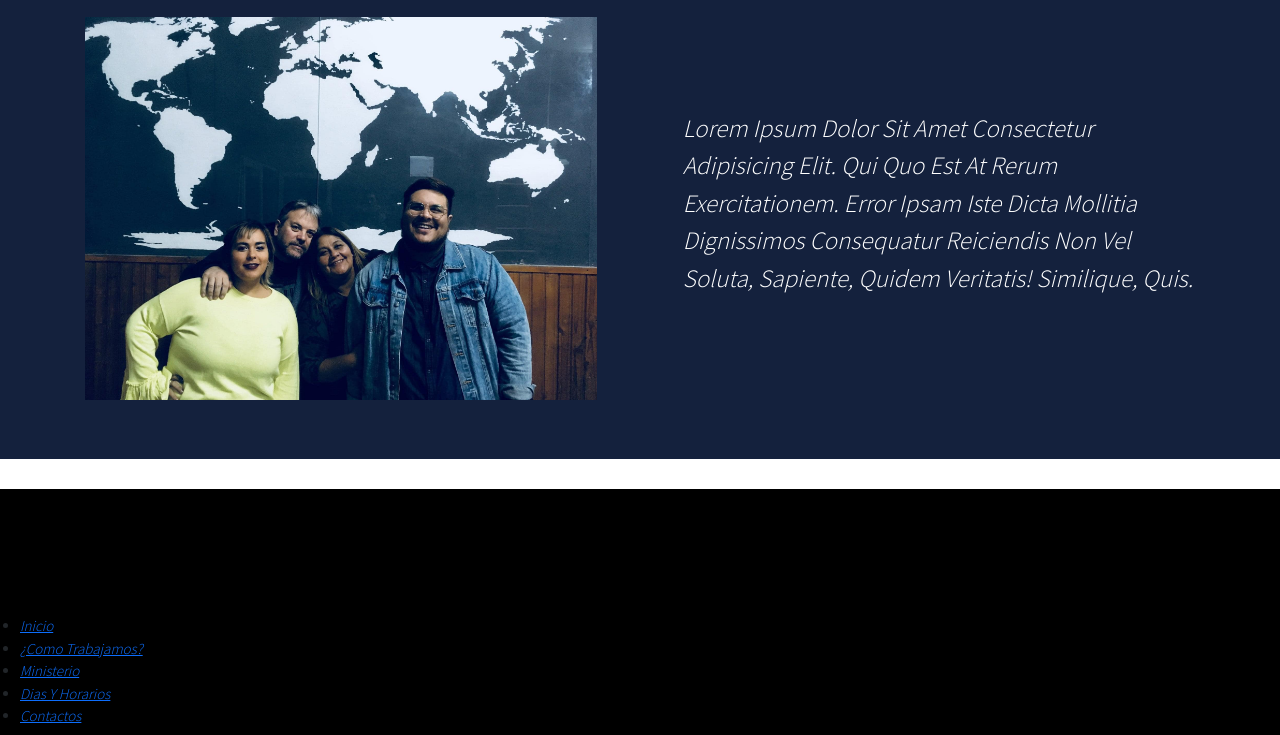
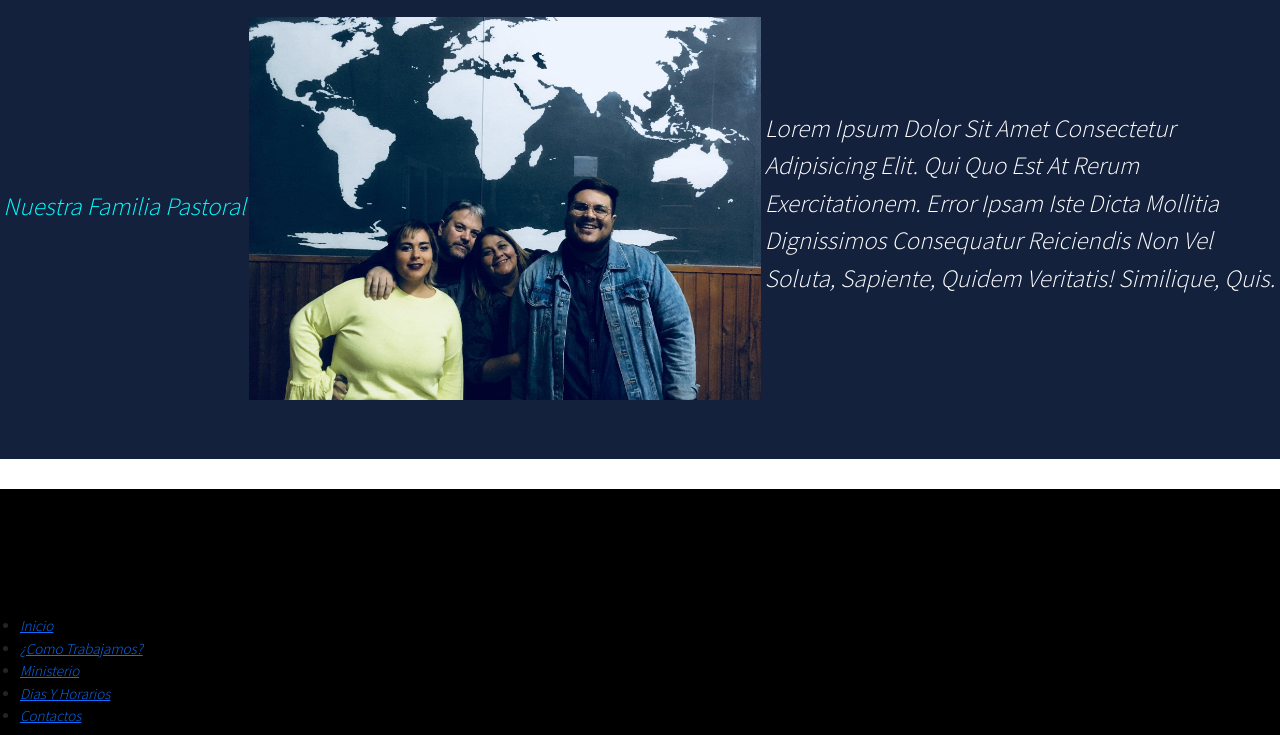
Before and after one commit to marianoagustin/iglesia-de-Dios, a website: page index.html in a window 1280 px wide. Shown: the part 754-1489 px from the top of the page. Drawn offline with nearby package versions, Linux system fonts and the light colour scheme; grey boxes are pictures that could not be loaded.

Commit message:
agregado de h1 en section padre

```diff
--- a/index.html
+++ b/index.html
@@ -124,6 +124,9 @@
 </main>
 
     <section class="padre">
+
+      <h1>nuestra familia pastoral</h1>
+
       <div class="altare">
         <img src="multimedia/familia_pastoral.JPEG" alt="familia_pastoral" class="miguel"/>
       </div>
```
